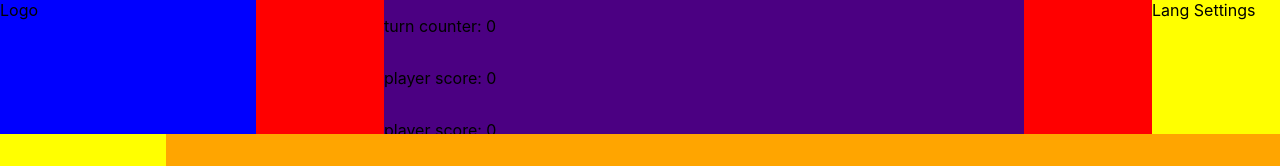
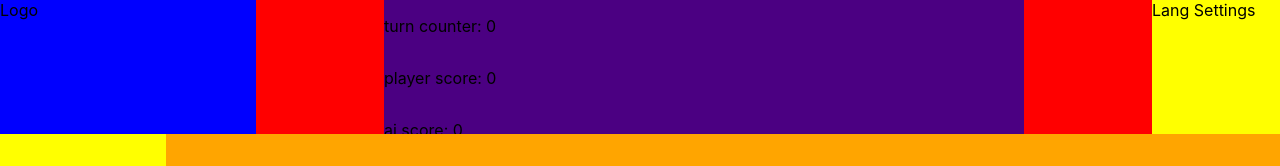
Before and after one commit to michalakweb/that-my-spot, a React (Create React App) app: page / in a window 1280 px wide. Shown: the top 166 px of the page. Built offline with nearby package versions, Linux system fonts and the light colour scheme.

Commit message:
game info change

```diff
--- a/src/components/header/GameInfo.js
+++ b/src/components/header/GameInfo.js
@@ -4,7 +4,7 @@ const GameInfo = props => (
   <div id="game_info">
     <p>turn counter: {props.turnCounter}</p>
     <p>player score: {props.playerScore}</p>
-    <p>player score: {props.computerScore}</p>
+    <p>ai score: {props.computerScore}</p>
   </div>
 )
 
```
